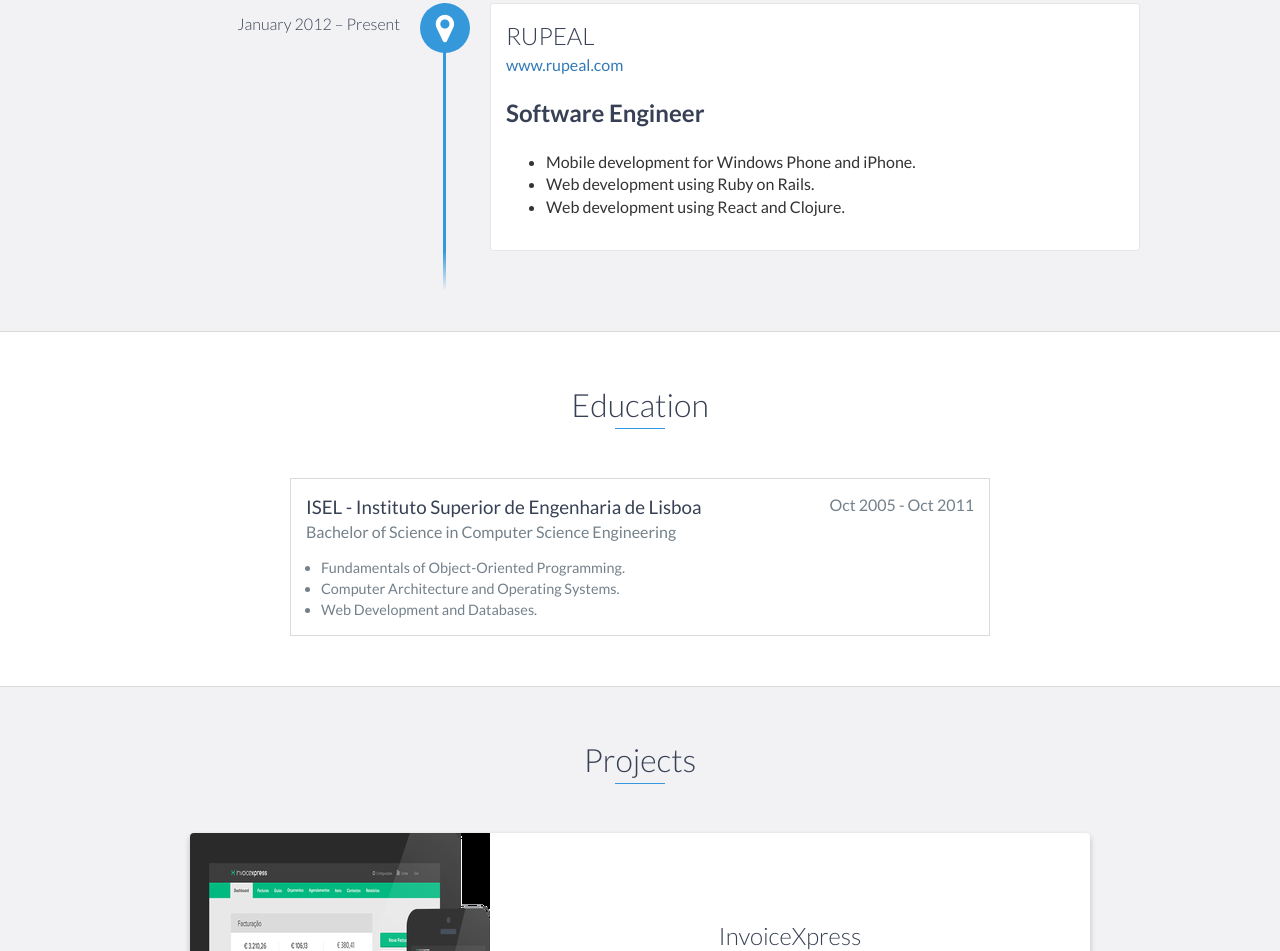
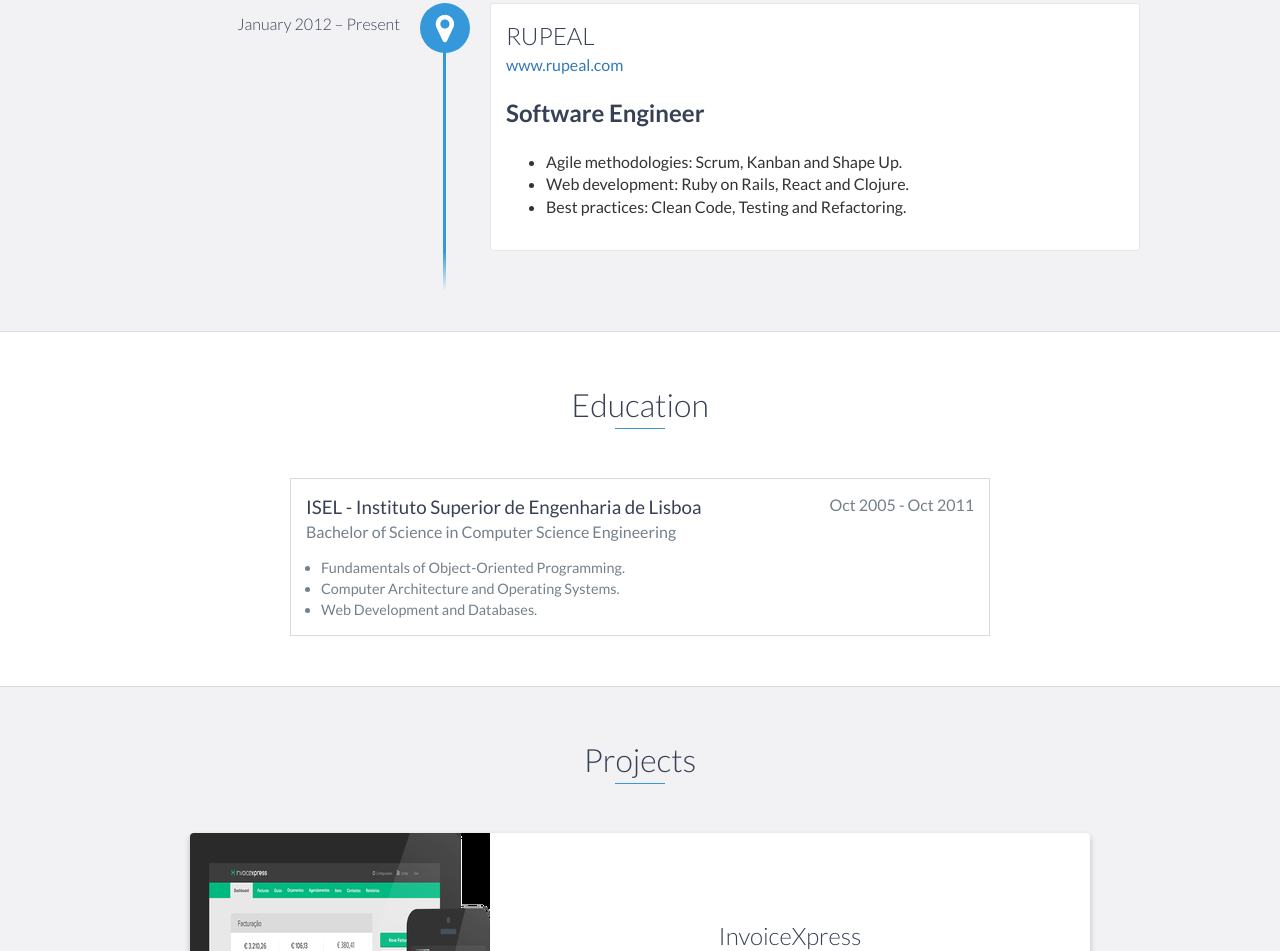
Before and after one commit to paulosilva86/paulosilva86.github.io, a website: page index.html in a window 1280 px wide. Shown: the part 1179-2130 px from the top of the page. Drawn offline with nearby package versions, Linux system fonts and the light colour scheme.

Commit message:
Update experience

```diff
--- a/index.html
+++ b/index.html
@@ -92,13 +92,13 @@
                 <h2>Software Engineer</h2>
                 <ul>
                     <li>
-                        Mobile development for Windows Phone and iPhone.
+                        Agile methodologies: Scrum, Kanban and Shape Up.
                     </li>
                     <li>
-                        Web development using Ruby on Rails.
+                        Web development: Ruby on Rails, React and Clojure.
                     </li>
                     <li>
-                        Web development using React and Clojure.
+                        Best practices: Clean Code, Testing and Refactoring.
                     </li>
                 </ul>
             </div>
```
